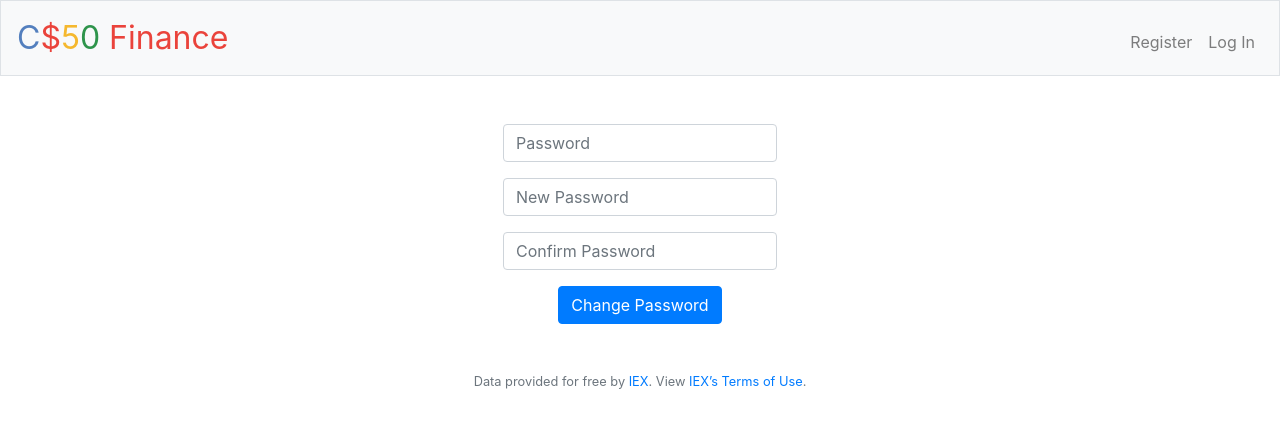
After one commit to Borovnica1/CS50-pset8-finance, a Flask app: page /changepass in a window 1280 px wide. The commit adds this page. Shown: the top 428 px of the page. Run offline with Flask 2, Linux system fonts and the light colour scheme; some libraries are stand-ins or nearby versions.

Commit message:
change password feature added

```diff
--- a/application.py
+++ b/application.py
@@ -204,6 +204,28 @@ def register():
 
     return render_template("register.html")
 
+@app.route("/changepass", methods=["GET", "POST"])
+def changepass():
+    """Register user"""
+    if request.method == "POST":
+        userid = session["user_id"]
+        username = db.execute("SELECT username FROM users WHERE id=(?)", (userid))[0]["username"]
+        rows = db.execute("SELECT * FROM users WHERE username = :username",
+                          username=username)
+        if not check_password_hash(rows[0]["hash"], request.form.get("password")):
+            return apology("must provide password", 403)
+        elif not request.form.get("newpassword"):
+            return apology("must provide new password", 403)
+        elif request.form.get("confirmation") != request.form.get("newpassword"):
+            return apology("must confirm password", 403)
+        else:
+            password = generate_password_hash(request.form.get("newpassword"))
+            db.execute("UPDATE users SET hash=(?) WHERE id=(?)", (password, userid))
+            return redirect("/")
+
+    return render_template("changepass.html")
+
+
 
 @app.route("/sell", methods=["GET", "POST"])
 @login_required
--- /dev/null
+++ b/templates/changepass.html
@@ -0,0 +1,20 @@
+{% extends "layout.html" %}
+
+{% block title %}
+    Register
+{% endblock %}
+
+{% block main %}
+    <form action="/changepass" method="post">
+        <div class="form-group">
+            <input class="form-control" name="password" placeholder="Password" type="password">
+        </div>
+        <div class="form-group">
+            <input class="form-control" name="newpassword" placeholder="New Password" type="password">
+        </div>
+        <div class="form-group">
+            <input class="form-control" name="confirmation" placeholder="Confirm Password" type="password">
+        </div>
+        <button class="btn btn-primary" type="submit">Change Password</button>
+    </form>
+{% endblock %}
--- a/templates/layout.html
+++ b/templates/layout.html
@@ -40,6 +40,7 @@
                         <li class="nav-item"><a class="nav-link" href="/history">History</a></li>
                     </ul>
                     <ul class="navbar-nav ml-auto mt-2">
+                        <li class="nav-item"><a class="nav-link" href="/changepass">Change Password</a></li>
                         <li class="nav-item"><a class="nav-link" href="/logout">Log Out</a></li>
                     </ul>
                 {% else %}
```
Also changed, not shown: finance.db.
